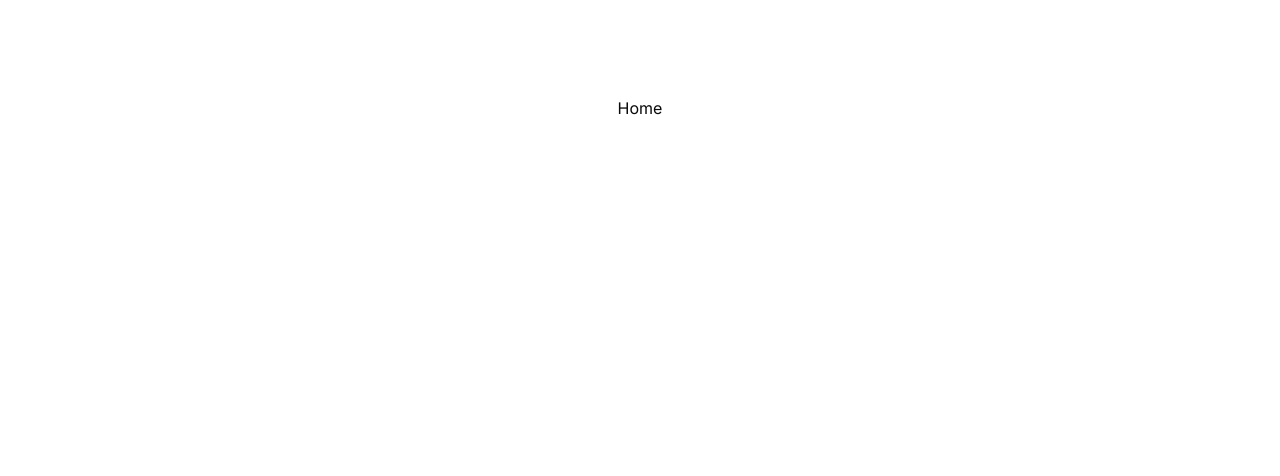
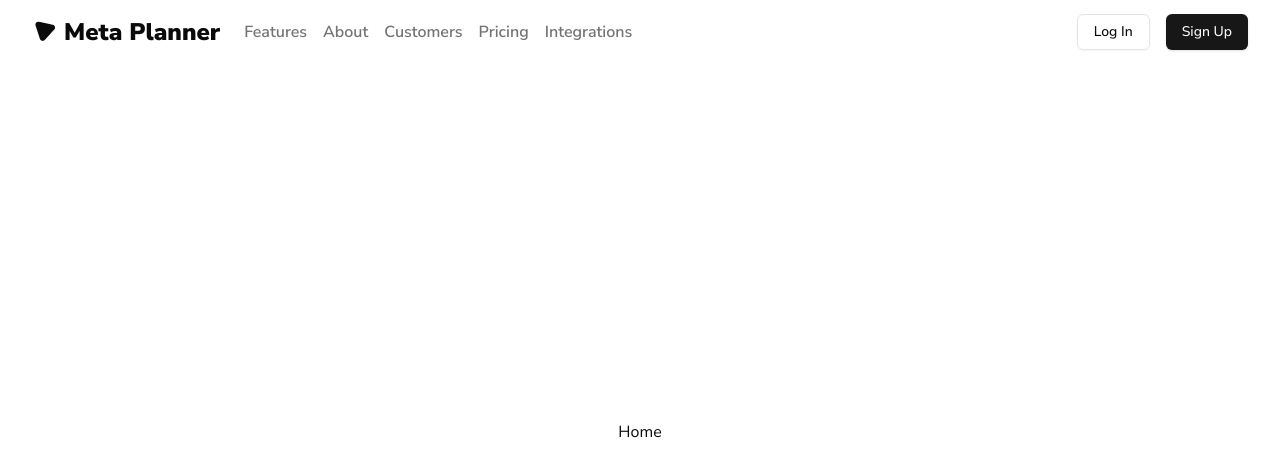
Before and after one commit to ahmedivy/meta-planner, a Next.js app: page / in a window 1280 px wide. Shown: the top 476 px of the page. Built offline with nearby package versions, Linux system fonts and the light colour scheme.

Commit message:
complete header

```diff
--- a/app/layout.jsx
+++ b/app/layout.jsx
@@ -1,12 +1,13 @@
 import "./globals.css";
-import { Inter } from "next/font/google";
+import { Nunito_Sans } from "next/font/google";
 
 import { cn } from "@/lib/utils";
+import Header from "@/components/header";
 import { Toaster } from "@/components/ui/toaster";
 import AuthProvider from "@/components/auth-provider";
 import ThemeProvider from "@/components/theme-provider";
 
-const font = Inter({ subsets: ["latin"] });
+const font = Nunito_Sans({ subsets: ["latin"] });
 
 export const metadata = {
   title: {
@@ -24,12 +25,15 @@ export default function RootLayout({ children }) {
     <html lang="en" suppressHydrationWarning>
       <head />
       <body className={cn(`min-h-screen`, font.className)}>
+        <main className="flex min-h-screen flex-col items-center justify-between container">
           <ThemeProvider attribute="class" defaultTheme="system" enableSystem>
             <AuthProvider>
+              <Header />
               {children}
               <Toaster />
             </AuthProvider>
           </ThemeProvider>
+        </main>
       </body>
     </html>
   );
--- a/app/page.jsx
+++ b/app/page.jsx
@@ -1,6 +1,6 @@
 export default function Home() {
   return (
-    <main className="flex min-h-screen flex-col items-center justify-between p-24">
+    <main>
       Home
     </main>
   );
--- /dev/null
+++ b/components/auth-buttons.jsx
@@ -0,0 +1,13 @@
+import { cn } from "@/lib/utils";
+import { Button } from "./ui/button";
+
+function AuthButtons({ className = "" }) {
+  return (
+    <div className={cn("hidden lg:flex gap-4 ml-auto", className)}>
+      <Button variant="outline">Log In</Button>
+      <Button>Sign Up</Button>
+    </div>
+  );
+}
+
+export default AuthButtons;
--- /dev/null
+++ b/components/header.jsx
@@ -0,0 +1,33 @@
+import Link from "next/link";
+
+import { HiOutlineMenuAlt3 } from "react-icons/hi";
+import { TbTriangleInvertedFilled } from "react-icons/tb";
+import Nav from "./nav";
+import { Button } from "./ui/button";
+import MobileNav from "./mobile-nav";
+import AuthButtons from "./auth-buttons";
+
+function Header() {
+  return (
+    <header className="flex h-16 w-full items-center gap-6">
+      {/* Logo */}
+      <Link href="/">
+        <div className="flex gap-2 items-center">
+          <TbTriangleInvertedFilled className="text-2xl rotate-12" />
+          <h1 className="font-black text-2xl">Meta Planner</h1>
+        </div>
+      </Link>
+
+      {/* Nav */}
+      <Nav />
+
+      {/* Auth Buttons */}
+      <AuthButtons />
+
+      {/* Mobile Menu */}
+      <MobileNav />
+    </header>
+  );
+}
+
+export default Header;
--- /dev/null
+++ b/components/mobile-nav.jsx
@@ -0,0 +1,25 @@
+import { HiOutlineMenuAlt3 } from "react-icons/hi";
+
+import Nav from "./nav";
+import AuthButtons from "./auth-buttons";
+import { Sheet, SheetContent, SheetTrigger } from "@/components/ui/sheet";
+
+function MobileNav() {
+  return (
+    <Sheet>
+      <SheetTrigger asChild>
+        <div className="lg:hidden ml-auto cursor-pointer">
+          <HiOutlineMenuAlt3 className="text-2xl" />
+        </div>
+      </SheetTrigger>
+      <SheetContent side="right" className="w-screen">
+        <AuthButtons className="w-full flex flex-col gap-2 my-6" />
+        <nav>
+          <Nav className="flex flex-col gap-3 w-full my-4 items-start px-3" mobile={true}/>
+        </nav>
+      </SheetContent>
+    </Sheet>
+  );
+}
+
+export default MobileNav;
--- /dev/null
+++ b/components/nav.jsx
@@ -0,0 +1,37 @@
+import { cn } from "@/lib/utils";
+import Link from "next/link";
+
+function Nav({ className = "", mobile = false }) {
+  return (
+    <nav
+      className={cn(
+        "hidden items-center gap-4 lg:flex text-muted-foreground text-md font-semibold",
+        className
+      )}
+    >
+      <Link href="/features" className={mobile ? "border-b-2 w-full pb-2" : ""}>
+        Features
+      </Link>
+      <Link href="/about" className={mobile ? "border-b-2 w-full pb-2" : ""}>
+        About
+      </Link>
+      <Link
+        href="/customers"
+        className={mobile ? "border-b-2 w-full pb-2" : ""}
+      >
+        Customers
+      </Link>
+      <Link href="/pricing" className={mobile ? "border-b-2 w-full pb-2" : ""}>
+        Pricing
+      </Link>
+      <Link
+        href="/integrations"
+        className={mobile ? "border-b-2 w-full pb-2" : ""}
+      >
+        Integrations
+      </Link>
+    </nav>
+  );
+}
+
+export default Nav;
--- /dev/null
+++ b/components/ui/button.jsx
@@ -0,0 +1,48 @@
+import * as React from "react"
+import { Slot } from "@radix-ui/react-slot"
+import { cva } from "class-variance-authority";
+
+import { cn } from "@/lib/utils"
+
+const buttonVariants = cva(
+  "inline-flex items-center justify-center rounded-md text-sm font-medium transition-colors focus-visible:outline-none focus-visible:ring-1 focus-visible:ring-ring disabled:pointer-events-none disabled:opacity-50",
+  {
+    variants: {
+      variant: {
+        default:
+          "bg-primary text-primary-foreground shadow hover:bg-primary/90",
+        destructive:
+          "bg-destructive text-destructive-foreground shadow-sm hover:bg-destructive/90",
+        outline:
+          "border border-input bg-transparent shadow-sm hover:bg-accent hover:text-accent-foreground",
+        secondary:
+          "bg-secondary text-secondary-foreground shadow-sm hover:bg-secondary/80",
+        ghost: "hover:bg-accent hover:text-accent-foreground",
+        link: "text-primary underline-offset-4 hover:underline",
+      },
+      size: {
+        default: "h-9 px-4 py-2",
+        sm: "h-8 rounded-md px-3 text-xs",
+        lg: "h-10 rounded-md px-8",
+        icon: "h-9 w-9",
+      },
+    },
+    defaultVariants: {
+      variant: "default",
+      size: "default",
+    },
+  }
+)
+
+const Button = React.forwardRef(({ className, variant, size, asChild = false, ...props }, ref) => {
+  const Comp = asChild ? Slot : "button"
+  return (
+    (<Comp
+      className={cn(buttonVariants({ variant, size, className }))}
+      ref={ref}
+      {...props} />)
+  );
+})
+Button.displayName = "Button"
+
+export { Button, buttonVariants }
--- /dev/null
+++ b/components/ui/input.jsx
@@ -0,0 +1,19 @@
+import * as React from "react"
+
+import { cn } from "@/lib/utils"
+
+const Input = React.forwardRef(({ className, type, ...props }, ref) => {
+  return (
+    (<input
+      type={type}
+      className={cn(
+        "flex h-9 w-full rounded-md border border-input bg-transparent px-3 py-1 text-sm shadow-sm transition-colors file:border-0 file:bg-transparent file:text-sm file:font-medium placeholder:text-muted-foreground focus-visible:outline-none focus-visible:ring-1 focus-visible:ring-ring disabled:cursor-not-allowed disabled:opacity-50",
+        className
+      )}
+      ref={ref}
+      {...props} />)
+  );
+})
+Input.displayName = "Input"
+
+export { Input }
--- /dev/null
+++ b/components/ui/label.jsx
@@ -0,0 +1,18 @@
+"use client"
+
+import * as React from "react"
+import * as LabelPrimitive from "@radix-ui/react-label"
+import { cva } from "class-variance-authority";
+
+import { cn } from "@/lib/utils"
+
+const labelVariants = cva(
+  "text-sm font-medium leading-none peer-disabled:cursor-not-allowed peer-disabled:opacity-70"
+)
+
+const Label = React.forwardRef(({ className, ...props }, ref) => (
+  <LabelPrimitive.Root ref={ref} className={cn(labelVariants(), className)} {...props} />
+))
+Label.displayName = LabelPrimitive.Root.displayName
+
+export { Label }
--- /dev/null
+++ b/components/ui/sheet.jsx
@@ -0,0 +1,113 @@
+"use client";
+import * as React from "react"
+import * as SheetPrimitive from "@radix-ui/react-dialog"
+import { Cross2Icon } from "@radix-ui/react-icons"
+import { cva } from "class-variance-authority";
+
+import { cn } from "@/lib/utils"
+
+const Sheet = SheetPrimitive.Root
+
+const SheetTrigger = SheetPrimitive.Trigger
+
+const SheetClose = SheetPrimitive.Close
+
+const SheetPortal = ({
+  className,
+  ...props
+}) => (
+  <SheetPrimitive.Portal className={cn(className)} {...props} />
+)
+SheetPortal.displayName = SheetPrimitive.Portal.displayName
+
+const SheetOverlay = React.forwardRef(({ className, ...props }, ref) => (
+  <SheetPrimitive.Overlay
+    className={cn(
+      "fixed inset-0 z-50 bg-background/80 backdrop-blur-sm data-[state=open]:animate-in data-[state=closed]:animate-out data-[state=closed]:fade-out-0 data-[state=open]:fade-in-0",
+      className
+    )}
+    {...props}
+    ref={ref} />
+))
+SheetOverlay.displayName = SheetPrimitive.Overlay.displayName
+
+const sheetVariants = cva(
+  "fixed z-50 gap-4 bg-background p-6 shadow-lg transition ease-in-out data-[state=open]:animate-in data-[state=closed]:animate-out data-[state=closed]:duration-300 data-[state=open]:duration-500",
+  {
+    variants: {
+      side: {
+        top: "inset-x-0 top-0 border-b data-[state=closed]:slide-out-to-top data-[state=open]:slide-in-from-top",
+        bottom:
+          "inset-x-0 bottom-0 border-t data-[state=closed]:slide-out-to-bottom data-[state=open]:slide-in-from-bottom",
+        left: "inset-y-0 left-0 h-full w-3/4 border-r data-[state=closed]:slide-out-to-left data-[state=open]:slide-in-from-left sm:max-w-sm",
+        right:
+          "inset-y-0 right-0 h-full w-3/4 border-l data-[state=closed]:slide-out-to-right data-[state=open]:slide-in-from-right sm:max-w-sm",
+      },
+    },
+    defaultVariants: {
+      side: "right",
+    },
+  }
+)
+
+const SheetContent = React.forwardRef(({ side = "right", className, children, ...props }, ref) => (
+  <SheetPortal>
+    <SheetOverlay />
+    <SheetPrimitive.Content ref={ref} className={cn(sheetVariants({ side }), className)} {...props}>
+      {children}
+      <SheetPrimitive.Close
+        className="absolute right-4 top-4 rounded-sm opacity-70 ring-offset-background transition-opacity hover:opacity-100 focus:outline-none focus:ring-2 focus:ring-ring focus:ring-offset-2 disabled:pointer-events-none data-[state=open]:bg-secondary">
+        <Cross2Icon className="h-4 w-4" />
+        <span className="sr-only">Close</span>
+      </SheetPrimitive.Close>
+    </SheetPrimitive.Content>
+  </SheetPortal>
+))
+SheetContent.displayName = SheetPrimitive.Content.displayName
+
+const SheetHeader = ({
+  className,
+  ...props
+}) => (
+  <div
+    className={cn("flex flex-col space-y-2 text-center sm:text-left", className)}
+    {...props} />
+)
+SheetHeader.displayName = "SheetHeader"
+
+const SheetFooter = ({
+  className,
+  ...props
+}) => (
+  <div
+    className={cn("flex flex-col-reverse sm:flex-row sm:justify-end sm:space-x-2", className)}
+    {...props} />
+)
+SheetFooter.displayName = "SheetFooter"
+
+const SheetTitle = React.forwardRef(({ className, ...props }, ref) => (
+  <SheetPrimitive.Title
+    ref={ref}
+    className={cn("text-lg font-semibold text-foreground", className)}
+    {...props} />
+))
+SheetTitle.displayName = SheetPrimitive.Title.displayName
+
+const SheetDescription = React.forwardRef(({ className, ...props }, ref) => (
+  <SheetPrimitive.Description
+    ref={ref}
+    className={cn("text-sm text-muted-foreground", className)}
+    {...props} />
+))
+SheetDescription.displayName = SheetPrimitive.Description.displayName
+
+export {
+  Sheet,
+  SheetTrigger,
+  SheetClose,
+  SheetContent,
+  SheetHeader,
+  SheetFooter,
+  SheetTitle,
+  SheetDescription,
+}
--- /dev/null
+++ b/components/ui/skeleton.jsx
@@ -0,0 +1,14 @@
+import { cn } from "@/lib/utils"
+
+function Skeleton({
+  className,
+  ...props
+}) {
+  return (
+    (<div
+      className={cn("animate-pulse rounded-md bg-primary/10", className)}
+      {...props} />)
+  );
+}
+
+export { Skeleton }
--- a/package.json
+++ b/package.json
@@ -11,7 +11,10 @@
   "dependencies": {
     "@next-auth/prisma-adapter": "^1.0.7",
     "@prisma/client": "^5.1.1",
+    "@radix-ui/react-dialog": "^1.0.4",
     "@radix-ui/react-icons": "^1.3.0",
+    "@radix-ui/react-label": "^2.0.2",
+    "@radix-ui/react-slot": "^1.0.2",
     "@radix-ui/react-toast": "^1.1.4",
     "autoprefixer": "10.4.15",
     "class-variance-authority": "^0.7.0",
@@ -24,6 +27,7 @@
     "postcss": "8.4.27",
     "react": "18.2.0",
     "react-dom": "18.2.0",
+    "react-icons": "^4.10.1",
     "tailwind-merge": "^1.14.0",
     "tailwindcss": "3.3.3",
     "tailwindcss-animate": "^1.0.6"
```
Also changed, not shown: 1 other file (tests, documents, lock files or other folders). Lines whose indentation alone changed are shown as unchanged.
